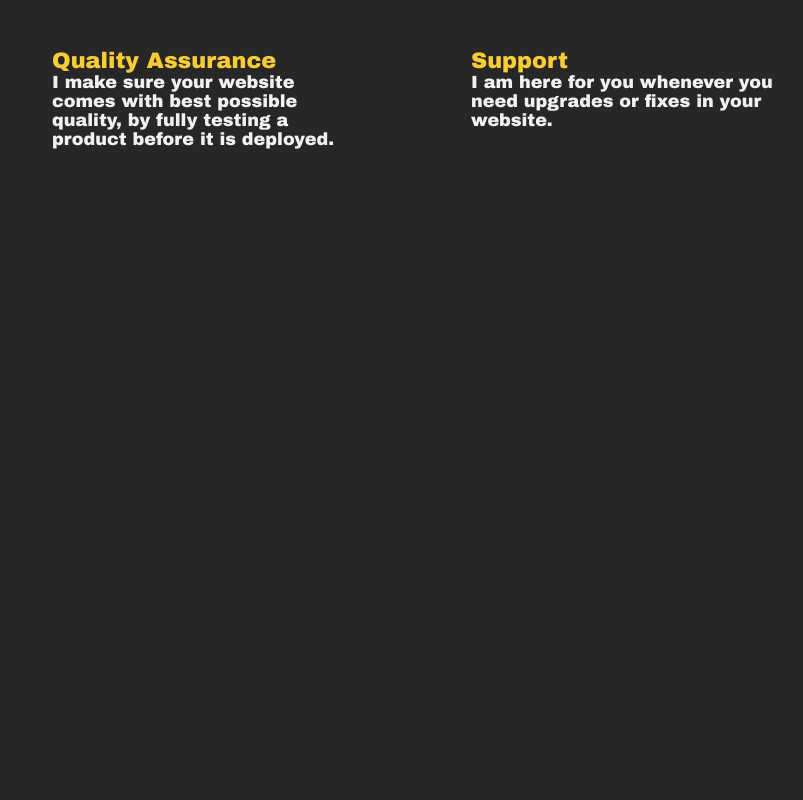
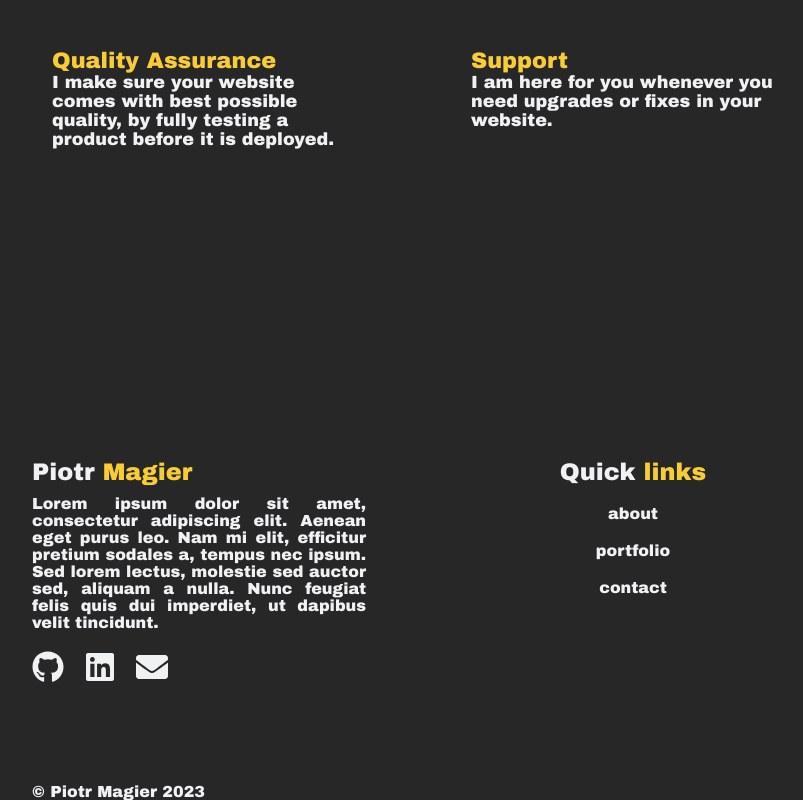
Before and after one commit to pmagier99/myportfolio, a React (Create React App) app: page / in a window 1280 px wide. Shown: the part 1158-1958 px from the top of the page, without its empty margins (224-1027 px from the left). Before the commit the page ends 1307 px from the top, so only its background shows below. Built offline with nearby package versions, Linux system fonts and the light colour scheme.

Commit message:
creating About

```diff
--- a/src/App.js
+++ b/src/App.js
@@ -2,6 +2,7 @@ import NavBar from './components/NavBar'
 import Intro from './components/Intro'
 import Portfolio from "./components/Portfolio";
 import Offers from "./components/Offers";
+import About from "./components/About";
 
 function App() {
   return (
@@ -10,6 +11,7 @@ function App() {
         <Intro />
         <Portfolio />
         <Offers />
+        <About />
     </div>
   );
 }
--- /dev/null
+++ b/src/components/About.js
@@ -0,0 +1,66 @@
+import styled from 'styled-components'
+import {FaLinkedin} from 'react-icons/fa'
+import {FaGithub} from 'react-icons/fa'
+import {FaEnvelope} from 'react-icons/fa'
+
+
+const StyledAbout = styled.div`
+  margin-top: 300px;
+  display: grid;
+  grid-template-columns: 1fr 1fr;
+  gap: 100px;
+
+  div:nth-child(2){
+    place-self: center;
+    align-self: start;
+    text-align: center;
+  }
+
+  .media{
+    display: flex;
+    justify-content: flex-start;
+    flex-flow: row nowrap;
+    font-size: 2rem;
+    svg{margin: 20px 20px 0 0}
+  }
+
+  h2{margin: 10px 0}
+  span{color: #F8CC34}
+  p{text-align: justify}
+  ul{
+    list-style-type: none;
+    li{
+      margin: 20px 0;
+    }
+  }
+`
+
+function About(){
+    return(
+        <>
+            <StyledAbout>
+                <div>
+                    <h2>Piotr <span>Magier</span></h2>
+                    <p>Lorem ipsum dolor sit amet, consectetur adipiscing elit. Aenean eget purus leo. Nam mi elit, efficitur pretium sodales a, tempus nec ipsum. Sed lorem lectus, molestie sed auctor sed, aliquam a nulla. Nunc feugiat felis quis dui imperdiet, ut dapibus velit tincidunt. </p>
+                    <div className={"media"}>
+                        <FaGithub />
+                        <FaLinkedin />
+                        <FaEnvelope />
+                    </div>
+                </div>
+
+                <div>
+                    <h2>Quick <span>links</span></h2>
+                    <ul>
+                        <a href={"#"}><li>about</li></a>
+                        <a href={"#"}><li>portfolio</li></a>
+                        <a href={"#"}><li>contact</li></a>
+                    </ul>
+                </div>
+                <p>&copy; Piotr Magier 2023</p>
+            </StyledAbout>
+        </>
+    )
+}
+
+export default About
```
